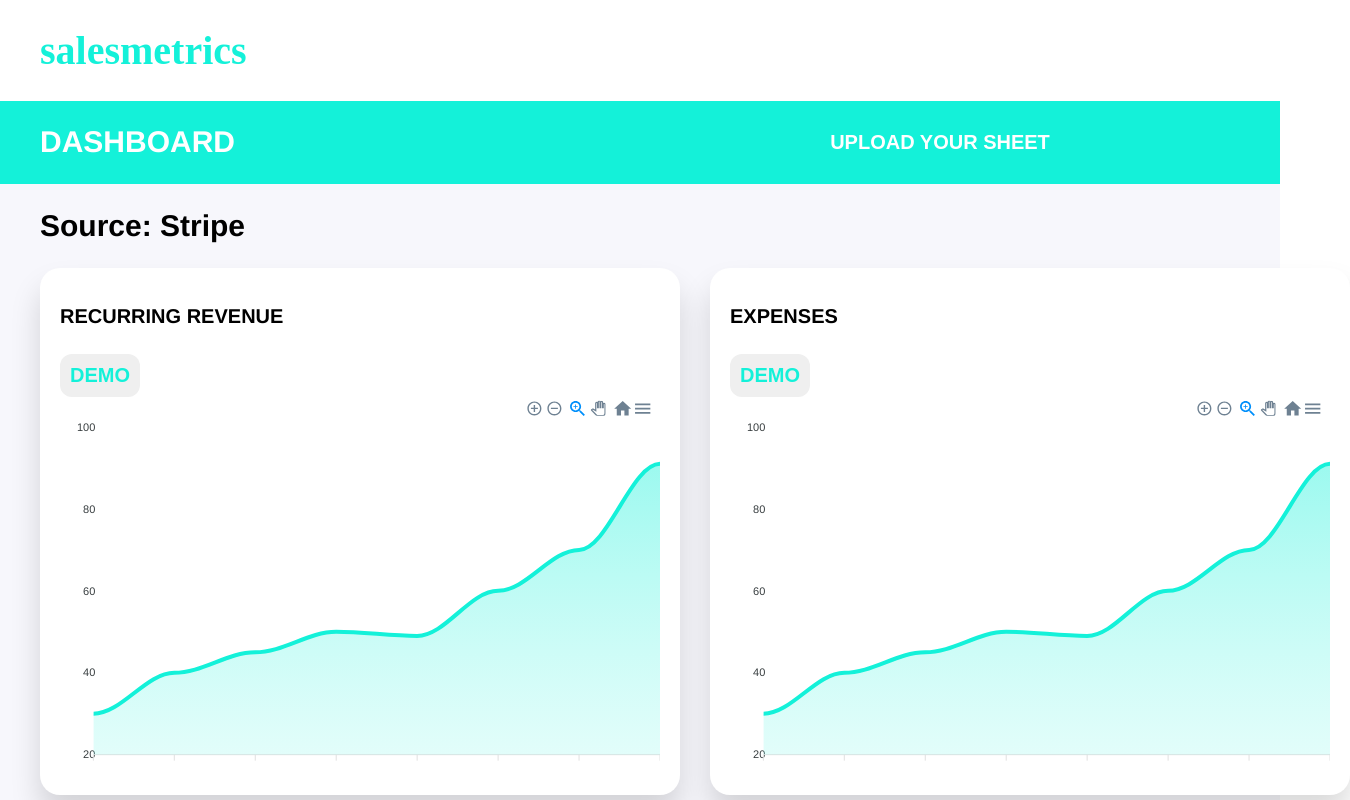
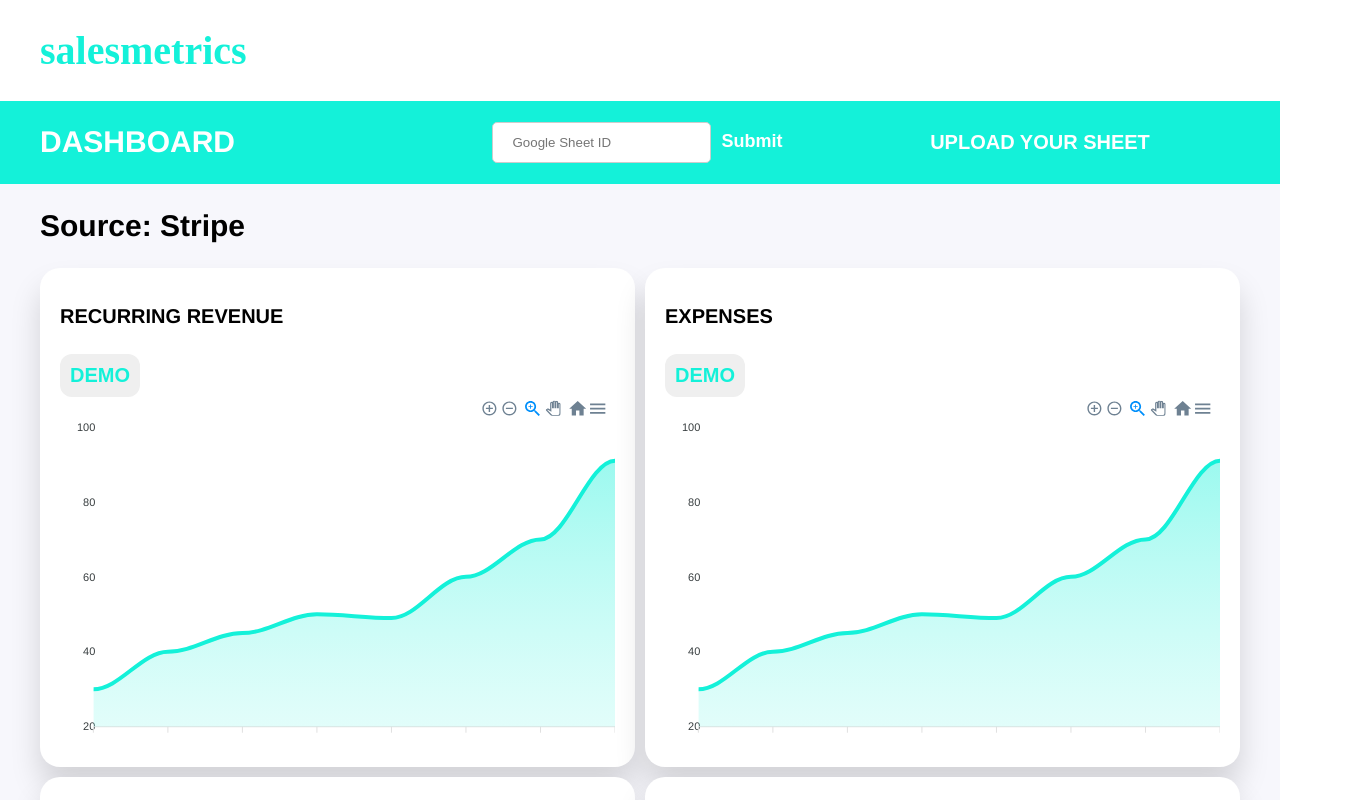
Before and after one commit to NhatDinh/salesmetrics, a React (Create React App) app: page / in a window 1280 px wide. Both pictures are taken after a click on the button "UPLOAD YOUR SHEET". Shown: the top 800 px of the page, 1350 px wide, since content can reach past the window. Built offline with nearby package versions, Linux system fonts and the light colour scheme; no server answers.

Commit message:
add upload sheet id feature

```diff
--- a/src/App.js
+++ b/src/App.js
@@ -20,6 +20,7 @@ class App extends React.Component {
             font-size: 20px;
             -webkit-font-smoothing: antialiased;
             background-color: white;
+            min-width: 1200px;
           }
 
           .bg-is-dark {
@@ -39,9 +40,21 @@ class App extends React.Component {
             display: block;
           }
 
+          .hide-w-opacity {
+            opacity: 0;
+          }
+
+          .show-w-opacity {
+            opacity: 1;
+          }
+
+          .animated-transition {
+            transition: 1s cubic-bezier(0.2, 0.8, 0.2, 1);
+          }
+
           .m-container {
             padding: 0px 40px;
-            min-width: 1000px;
+            min-width: 1200px;
           }
 
           .sm-container {
@@ -63,7 +76,6 @@ class App extends React.Component {
             font-size: 20px;
             border-radius: 12px;
             border: 1px solid black;
-
             transition: 1s cubic-bezier(0.2, 0.8, 0.2, 1);
             padding: 10px;
             font-weight: 700;
--- a/src/components/Card.js
+++ b/src/components/Card.js
@@ -30,7 +30,7 @@ class Card extends React.Component {
             padding: 10px 20px;
             color: black;
             background-color: white;
-            min-width: 600px;
+            min-width: 550px;
           }
 
           .card h4 {
--- a/src/components/Dashboard.js
+++ b/src/components/Dashboard.js
@@ -8,7 +8,9 @@ class Dashboard extends React.Component {
   constructor() {
     super();
     this.state = {
-      object: ""
+      showSheetInput: false,
+      inputPlaceholder: "Google Sheet ID",
+      inputVal: ""
     };
   }
 
@@ -63,13 +65,49 @@ class Dashboard extends React.Component {
     console.log("NET REVENUE: ", net_rev);
   };
 
+  //handle input
+  getSheetID = event => {
+    event.preventDefault();
+    console.log("sheet ID:", this.state.inputVal);
+  };
+
+  toggleSheetInput = () => {
+    this.setState({ showSheetInput: !this.state.showSheetInput });
+  };
+
+  handleChange = event => {
+    this.setState({ inputVal: event.target.value });
+  };
+
   render() {
     return (
       <div className="dashboard-container">
-        <div className="dashboard-header m-container">
-          <h2>DASHBOARD</h2>
-          <div className="upload-btn-wrapper">
-            <button className="upload-btn" onClick={this.uploadSheet}>
+        <div className="m-container dashboard-header">
+          <div>
+            <h2>DASHBOARD</h2>
+          </div>
+          <div
+            className={
+              this.state.showSheetInput
+                ? "show-w-opacity is-center animated-transition"
+                : "hide-w-opacity is-center animated-transition"
+            }
+          >
+            <form onSubmit={this.getSheetID}>
+              <label>
+                <input
+                  type="text"
+                  className="input"
+                  placeholder={this.state.inputPlaceholder}
+                  value={this.state.inputVal}
+                  onChange={this.handleChange}
+                />
+              </label>
+              <input type="submit" value="Submit" className="submit-btn" />
+            </form>
+          </div>
+          <div className="is-center">
+            <button className="action-btn" onClick={this.toggleSheetInput}>
               UPLOAD YOUR SHEET
             </button>
           </div>
@@ -78,7 +116,7 @@ class Dashboard extends React.Component {
           <h2>
             Source: <span className="txt-is-pink">Stripe</span>{" "}
           </h2>
-          <div className="cards-container ">
+          <div className="cards-container">
             <Card cardName="recurring revenue" type="bar-chart" />
             <Card cardName="expenses" type="bar-chart" />
             <Card cardName="refunds" type="bar-chart" />
@@ -117,25 +155,25 @@ class Dashboard extends React.Component {
 
         <style jsx>{`
           .dashboard-container {
-            min-width: 1200px;
             background-color: #f7f7fc;
             padding-bottom: 30px;
+            min-width: 1200px;
           }
 
           .cards-container {
             display: grid;
             grid-template-columns: repeat(2, 1fr);
-            grid-gap: 30px;
+            grid-gap: 10px;
           }
 
           .dashboard-header {
             background-color: #14f1d9;
             color: white;
             display: grid;
-            grid-template-columns: repeat(2, 1fr);
+            grid-template-columns: repeat(3, 1fr);
           }
 
-          .upload-btn {
+          .action-btn {
             cursor: pointer;
             color: white;
             text-align: center;
@@ -150,17 +188,34 @@ class Dashboard extends React.Component {
             border: none;
           }
 
-          .upload-btn:hover {
+          .action-btn:hover {
             box-shadow: 0 10px 20px rgba(0, 0, 0, 0.25);
             transform: translateY(-10px);
             color: black;
             background-color: white;
           }
 
-          .upload-btn-wrapper {
-            display: flex;
-            justify-content: center;
-            align-items: center;
+          .input {
+            padding: 12px 20px;
+            border: 1px solid #ccc;
+            border-radius: 5px;
+          }
+
+          .submit-btn {
+            cursor: pointer;
+            color: white;
+            text-align: center;
+            text-decoration: none;
+            font-size: 18px;
+            border-radius: 12px;
+            background-color: transparent;
+            transition: 1s cubic-bezier(0.2, 0.8, 0.2, 1);
+            font-weight: 600;
+            border: none;
+            margin-left: 5px;
+          }
+          .submit-btn:hover {
+            transform: scale(1.3);
           }
         `}</style>
       </div>
--- a/src/components/DonutChart.js
+++ b/src/components/DonutChart.js
@@ -7,10 +7,7 @@ class DonutChart extends Component {
 
     this.state = {
       options: {
-        labels: [
-          "Cancelled Customers last 30 days",
-          "Active Customers last 30 days"
-        ],
+        labels: ["Cancelled last 30 days", "Active last 30 days"],
         colors: ["#FF004D", "#14f1d9"],
         plotOptions: {
           pie: {
@@ -36,7 +33,7 @@ class DonutChart extends Component {
                 show: true,
                 total: {
                   show: true,
-                  label: "Active Customers 30 days ago",
+                  label: "Active 30 days ago",
                   color: "#14f1d9",
                   formatter: function(w) {
                     return w.globals.seriesTotals.reduce((a, b) => {
@@ -74,7 +71,8 @@ class DonutChart extends Component {
           options={this.state.options}
           series={this.state.series}
           type="donut"
-          width="650"
+          width="500"
+          size="10px"
         />
         <style jsx>{``}</style>
       </div>
--- a/src/components/NavHeader.js
+++ b/src/components/NavHeader.js
@@ -29,6 +29,7 @@ class NavHeader extends React.Component {
             display: grid;
             grid-template-columns: repeat(2, 1fr);
             background-color: white;
+            min-width: 1200px;
           }
         `}</style>
       </div>
```
